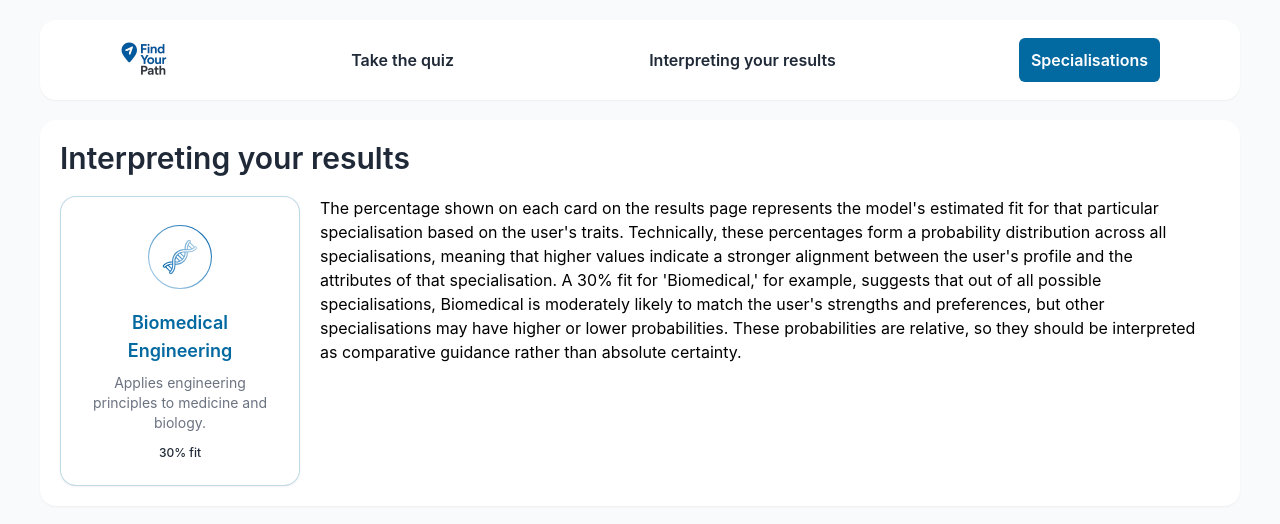
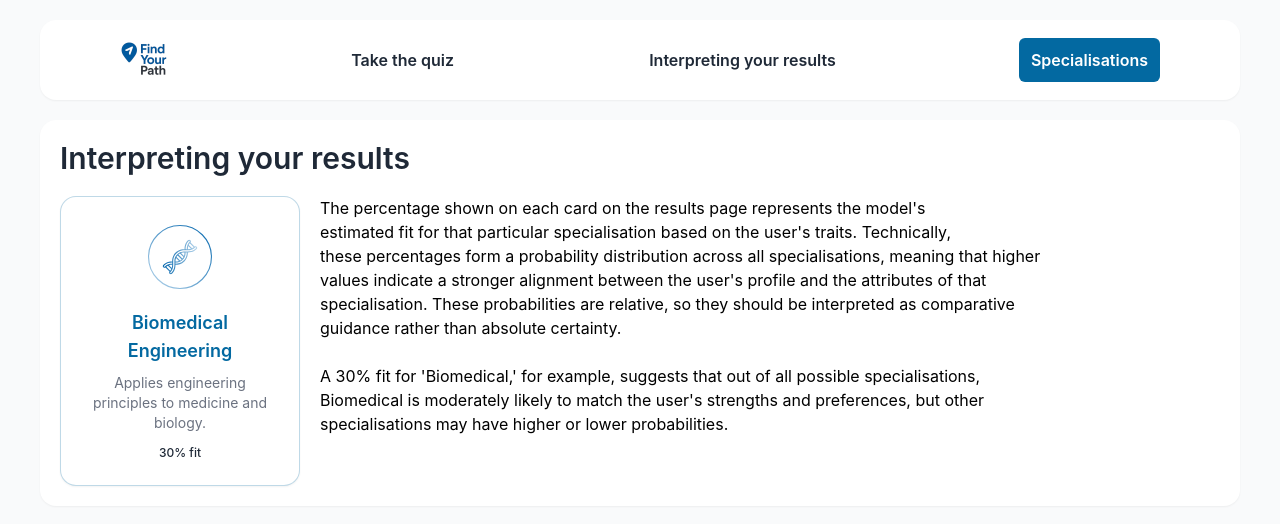
Before and after one commit to bdan0005/eng-path-navigator, a React (Create React App) app in the folder frontend/: page /interpret-results in a window 1280 px wide. Shown: the top 524 px of the page. Built offline with nearby package versions, Linux system fonts and the light colour scheme.

Commit message:
Add breaks

```diff
--- a/frontend/src/pages/InterpretResultsPage.jsx
+++ b/frontend/src/pages/InterpretResultsPage.jsx
@@ -2,7 +2,17 @@ import { useState } from 'react';
 import TopBar from '../components/TopBar';
 import SpecialisationCard from '../components/SpecialisationCard';
 
-const message = "The percentage shown on each card on the results page represents the model's estimated fit for that particular specialisation based on the user's traits. Technically, these percentages form a probability distribution across all specialisations, meaning that higher values indicate a stronger alignment between the user's profile and the attributes of that specialisation. A 30% fit for 'Biomedical,' for example, suggests that out of all possible specialisations, Biomedical is moderately likely to match the user's strengths and preferences, but other specialisations may have higher or lower probabilities. These probabilities are relative, so they should be interpreted as comparative guidance rather than absolute certainty."
+const message = `The percentage shown on each card on the results page represents the model's
+estimated fit for that particular specialisation based on the user's traits. Technically,
+these percentages form a probability distribution across all specialisations, meaning that higher
+values indicate a stronger alignment between the user's profile and the attributes of that
+specialisation. These probabilities are relative, so they should be interpreted as comparative
+guidance rather than absolute certainty.
+
+A 30% fit for 'Biomedical,' for example, suggests that out of all possible specialisations,
+Biomedical is moderately likely to match the user's strengths and preferences, but other
+specialisations may have higher or lower probabilities.
+`;
 
 export default function InterpretResultsPage() {
 
@@ -16,7 +26,11 @@ export default function InterpretResultsPage() {
         <div className="text-3xl font-semibold text-gray-800">Interpreting your results</div>
         <div className="flex flex-row mt-5">
           <SpecialisationCard name="Biomedical" prob="30" />
-          <div className="px-5">{message}</div>
+          <div className="px-5">
+            {message.split("\n").map((line, i) => (
+              <span key={i}>{line}<br/></span>
+            ))}
+          </div>
         </div>
       </div>
     </div>
```
